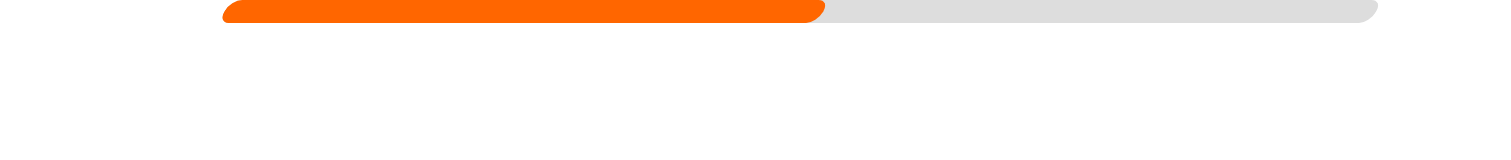
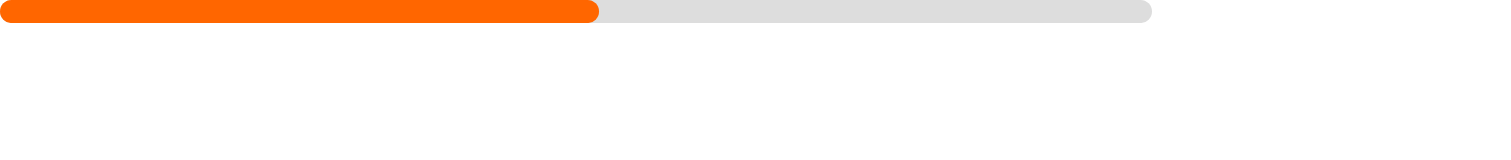
Before and after one commit to life0001/webpack3.5.5, a React app: page / in a window 1280 px wide. Shown: the whole page, 1511 px wide, since content can reach past the window. Built offline with nearby package versions, Linux system fonts and the light colour scheme.

Commit message:
Update main.scss

```diff
--- a/app/main.scss
+++ b/app/main.scss
@@ -4,7 +4,6 @@ html {
 $color:red;
   body {
     color:$color;
-    transform: skew(-30deg,0);
     margin: 0;
     font-family: 'Helvetica Neue', Helvetica, Arial, sans-serif;
     h1, h2, h3, h4, h5, h6, p, ul {
```
